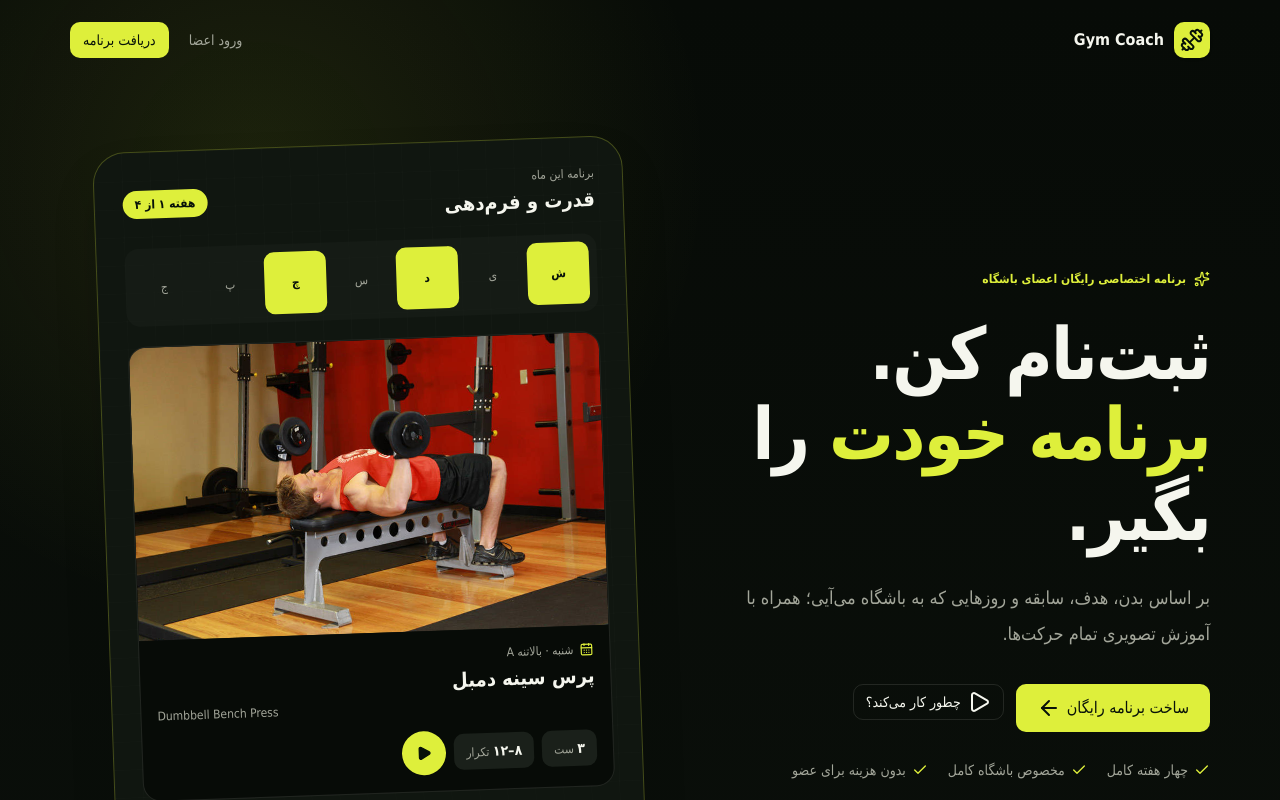
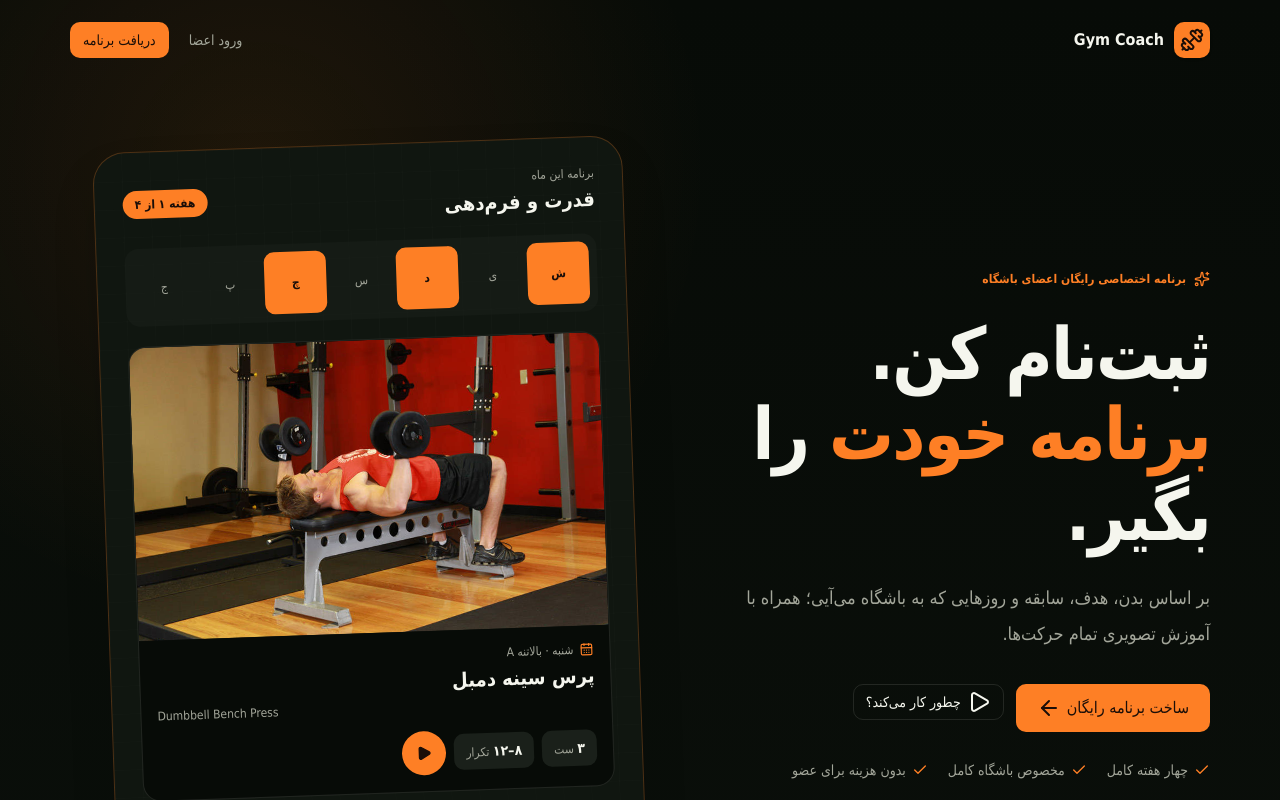
Before and after one commit to amirrezabagherzadeh/persian-ai-fitness-coach-v2, a Next.js app: page / in a window 1280 px wide. Shown: the top 800 px of the page. Built offline with nearby package versions, Linux system fonts and the light colour scheme.

Commit message:
feat: refresh gym theme with warm orange

```diff
--- a/src/app/globals.css
+++ b/src/app/globals.css
@@ -54,8 +54,8 @@
   --card-foreground: oklch(0.97 0.01 110);
   --popover: oklch(0.18 0.014 145);
   --popover-foreground: oklch(0.97 0.01 110);
-  --primary: oklch(0.91 0.19 115);
-  --primary-foreground: oklch(0.17 0.025 145);
+  --primary: oklch(0.73 0.18 50);
+  --primary-foreground: oklch(0.18 0.025 45);
   --secondary: oklch(0.255 0.018 145);
   --secondary-foreground: oklch(0.96 0.01 110);
   --muted: oklch(0.235 0.014 145);
@@ -65,20 +65,20 @@
   --destructive: oklch(0.69 0.19 25);
   --border: oklch(0.97 0.01 110 / 11%);
   --input: oklch(0.97 0.01 110 / 15%);
-  --ring: oklch(0.91 0.19 115);
-  --chart-1: oklch(0.91 0.19 115);
+  --ring: oklch(0.73 0.18 50);
+  --chart-1: oklch(0.73 0.18 50);
   --chart-2: oklch(0.72 0.14 155);
   --chart-3: oklch(0.72 0.12 220);
   --chart-4: oklch(0.75 0.15 75);
   --chart-5: oklch(0.68 0.19 25);
   --sidebar: oklch(0.165 0.014 145);
   --sidebar-foreground: oklch(0.97 0.01 110);
-  --sidebar-primary: oklch(0.91 0.19 115);
-  --sidebar-primary-foreground: oklch(0.17 0.025 145);
+  --sidebar-primary: oklch(0.73 0.18 50);
+  --sidebar-primary-foreground: oklch(0.18 0.025 45);
   --sidebar-accent: oklch(0.24 0.018 145);
   --sidebar-accent-foreground: oklch(0.97 0.01 110);
   --sidebar-border: oklch(0.97 0.01 110 / 10%);
-  --sidebar-ring: oklch(0.91 0.19 115);
+  --sidebar-ring: oklch(0.73 0.18 50);
 }
 
 @layer base {
```
